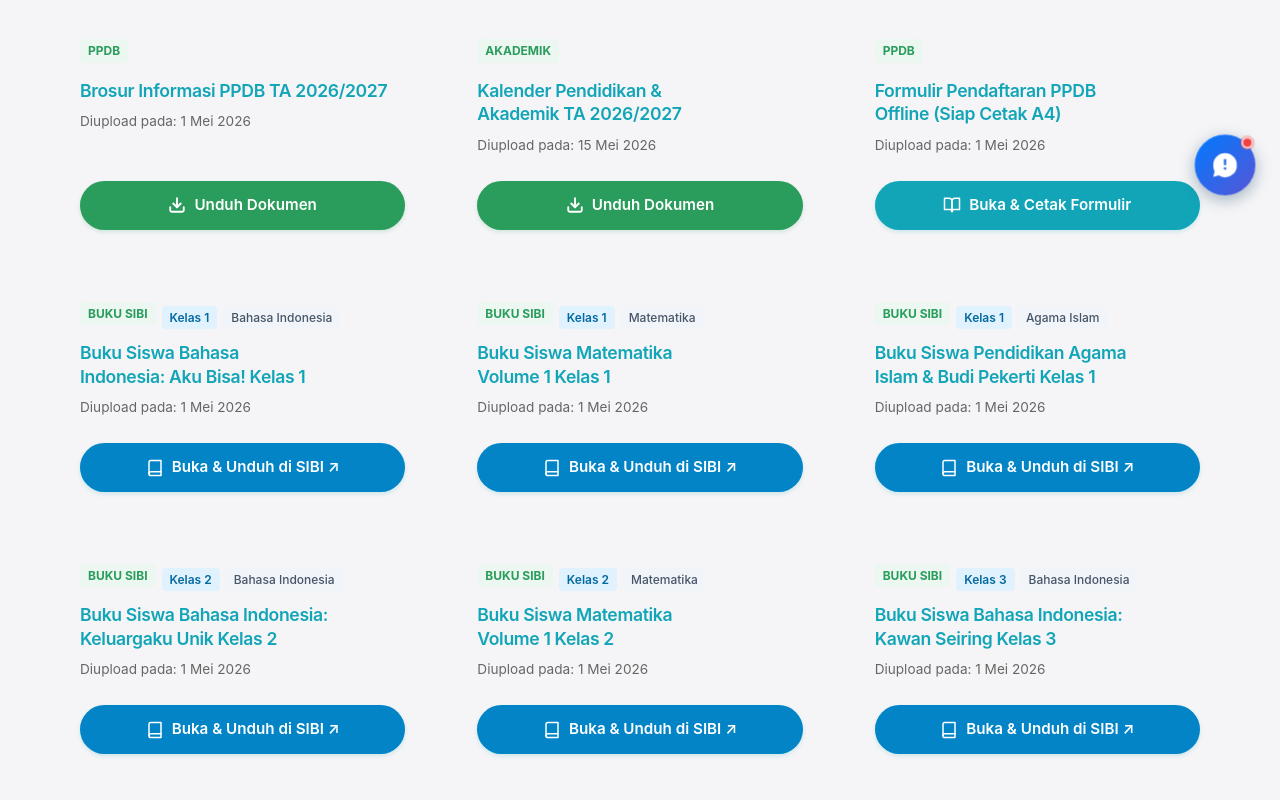
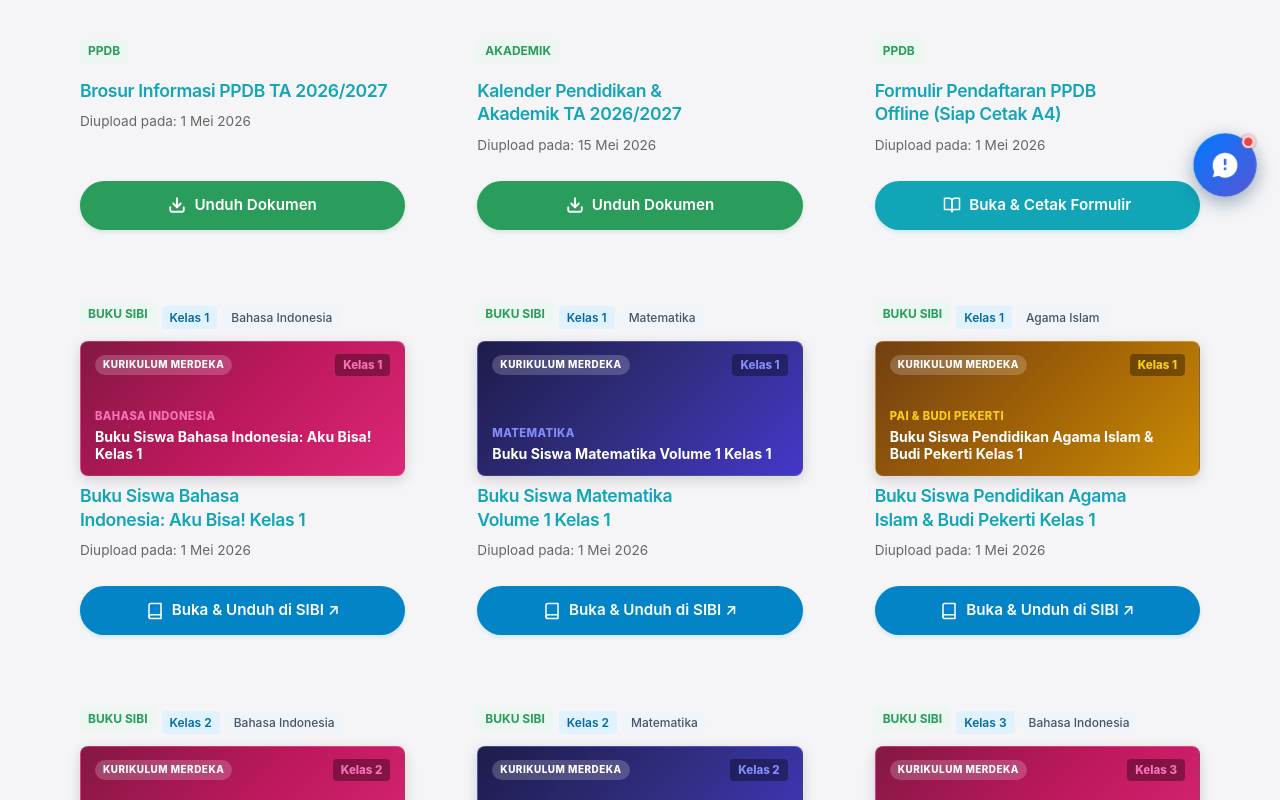
Before and after one commit to umamit/sdbobong, a Next.js app: page /unduh in a window 1280 px wide. Shown: the part 580-1380 px from the top of the page. Built offline with nearby package versions, Linux system fonts and the light colour scheme; no server answers; the database is empty.

Commit message:
fix(sibi): add robust vector glassmorphism book cover generator for 100% reliable cover rendering v2.80.0

```diff
--- a/package.json
+++ b/package.json
@@ -1,6 +1,6 @@
 {
   "name": "sdn-bobong-nextjs",
-  "version": "2.79.0",
+  "version": "2.80.0",
   "private": true,
   "scripts": {
     "prebuild": "node scripts/check-print-safety.mjs && node scripts/check-file-lengths.mjs && prisma generate",
--- a/src/app/unduh/DownloadClient.js
+++ b/src/app/unduh/DownloadClient.js
@@ -31,6 +31,70 @@ export default function DownloadClient({ initialDownloads }) {
       default:
         return 'badge-umum';
     }
+  };
+
+  // Helper to render high-res modern vector book covers for SIBI books
+  const renderBookCover = (doc) => {
+    const getSubjectTheme = (subject) => {
+      switch (subject) {
+        case 'Matematika':
+          return { bg: 'linear-gradient(135deg, #1e1b4b 0%, #312e81 50%, #4338ca 100%)', accent: '#818cf8', label: 'MATEMATIKA' };
+        case 'IPAS':
+          return { bg: 'linear-gradient(135deg, #064e3b 0%, #047857 50%, #059669 100%)', accent: '#34d399', label: 'IPAS SD' };
+        case 'Bahasa Indonesia':
+          return { bg: 'linear-gradient(135deg, #831843 0%, #be185d 50%, #db2777 100%)', accent: '#f472b6', label: 'BAHASA INDONESIA' };
+        case 'Agama Islam':
+          return { bg: 'linear-gradient(135deg, #713f12 0%, #a16207 50%, #ca8a04 100%)', accent: '#facc15', label: 'PAI & BUDI PEKERTI' };
+        case 'Bahasa Inggris':
+          return { bg: 'linear-gradient(135deg, #0c4a6e 0%, #0284c7 50%, #0369a1 100%)', accent: '#38bdf8', label: 'BAHASA INGGRIS' };
+        default:
+          return { bg: 'linear-gradient(135deg, #0f172a 0%, #1e293b 50%, #334155 100%)', accent: '#94a3b8', label: 'BUKU SEKOAH' };
+      }
+    };
+
+    const theme = getSubjectTheme(doc.subject);
+
+    return (
+      <div
+        style={{
+          width: '100%',
+          height: '135px',
+          borderRadius: '8px',
+          background: theme.bg,
+          color: '#ffffff',
+          padding: '12px 14px',
+          boxSizing: 'border-box',
+          display: 'flex',
+          flexDirection: 'column',
+          justifyContent: 'space-between',
+          marginBottom: 'var(--space-xs)',
+          position: 'relative',
+          overflow: 'hidden',
+          boxShadow: '0 4px 14px rgba(0, 0, 0, 0.15)',
+          border: '1px solid rgba(255, 255, 255, 0.15)'
+        }}
+      >
+        {/* Top bar badges */}
+        <div style={{ display: 'flex', justifyContent: 'space-between', alignItems: 'center', zIndex: 1 }}>
+          <span style={{ fontSize: '0.62rem', fontWeight: 800, letterSpacing: '0.5px', textTransform: 'uppercase', backgroundColor: 'rgba(255, 255, 255, 0.2)', padding: '2px 8px', borderRadius: '99px', backdropFilter: 'blur(4px)', color: '#ffffff' }}>
+            KURIKULUM MERDEKA
+          </span>
+          <span style={{ fontSize: '0.72rem', fontWeight: 800, color: theme.accent, backgroundColor: 'rgba(0,0,0,0.35)', padding: '2px 8px', borderRadius: '4px' }}>
+            {doc.kelas || 'SD'}
+          </span>
+        </div>
+
+        {/* Bottom title & subject */}
+        <div style={{ zIndex: 1 }}>
+          <div style={{ fontSize: '0.7rem', fontWeight: 800, color: theme.accent, letterSpacing: '0.4px', marginBottom: '2px' }}>
+            {theme.label}
+          </div>
+          <div style={{ fontSize: '0.88rem', fontWeight: 700, lineHeight: 1.25, color: '#ffffff', display: '-webkit-box', WebkitLineClamp: 2, WebkitBoxOrient: 'vertical', overflow: 'hidden' }}>
+            {doc.title}
+          </div>
+        </div>
+      </div>
+    );
   };
 
   return (
@@ -176,12 +240,14 @@ export default function DownloadClient({ initialDownloads }) {
                   )}
                 </div>
 
-                {/* Cover Image Thumbnail (SIBI Book Cover) */}
-                {doc.coverUrl && (
+                {/* Cover Image Thumbnail (Vector Glassmorphism Cover) */}
+                {doc.category === 'Buku SIBI' ? (
+                  renderBookCover(doc)
+                ) : doc.coverUrl ? (
                   <div style={{ width: '100%', height: '130px', borderRadius: '6px', overflow: 'hidden', marginBottom: 'var(--space-xs)', backgroundColor: '#f8fafc', border: '1px solid #f1f5f9', display: 'flex', alignItems: 'center', justifyContent: 'center' }}>
                     <img src={doc.coverUrl} alt={doc.title} style={{ height: '100%', width: 'auto', objectFit: 'contain' }} loading="lazy" />
                   </div>
-                )}
+                ) : null}
 
                 {/* Document Title */}
                 <h3 style={{ fontSize: '1.1rem', marginBottom: 'var(--space-xs)', color: 'var(--primary-color)', lineHeight: 1.35 }}>
--- a/src/components/Footer.jsx
+++ b/src/components/Footer.jsx
@@ -116,7 +116,7 @@ export default async function Footer() {
             </a>
           </div>
           <p className={styles.copyrightNote}>
-            &copy; 2026 SD Negeri Bobong. Hak Cipta Dilindungi Undang-Undang. | <Link href="/login" style={{ color: '#9CA3AF', textDecoration: 'none', fontSize: '0.85rem' }}>Login</Link> <span style={{ color: '#6B7280', margin: '0 0.5rem' }}>•</span> <span style={{ color: '#9CA3AF', fontSize: '0.85rem' }}>v2.79.0</span>
+            &copy; 2026 SD Negeri Bobong. Hak Cipta Dilindungi Undang-Undang. | <Link href="/login" style={{ color: '#9CA3AF', textDecoration: 'none', fontSize: '0.85rem' }}>Login</Link> <span style={{ color: '#6B7280', margin: '0 0.5rem' }}>•</span> <span style={{ color: '#9CA3AF', fontSize: '0.85rem' }}>v2.80.0</span>
           </p>
 
 
```
